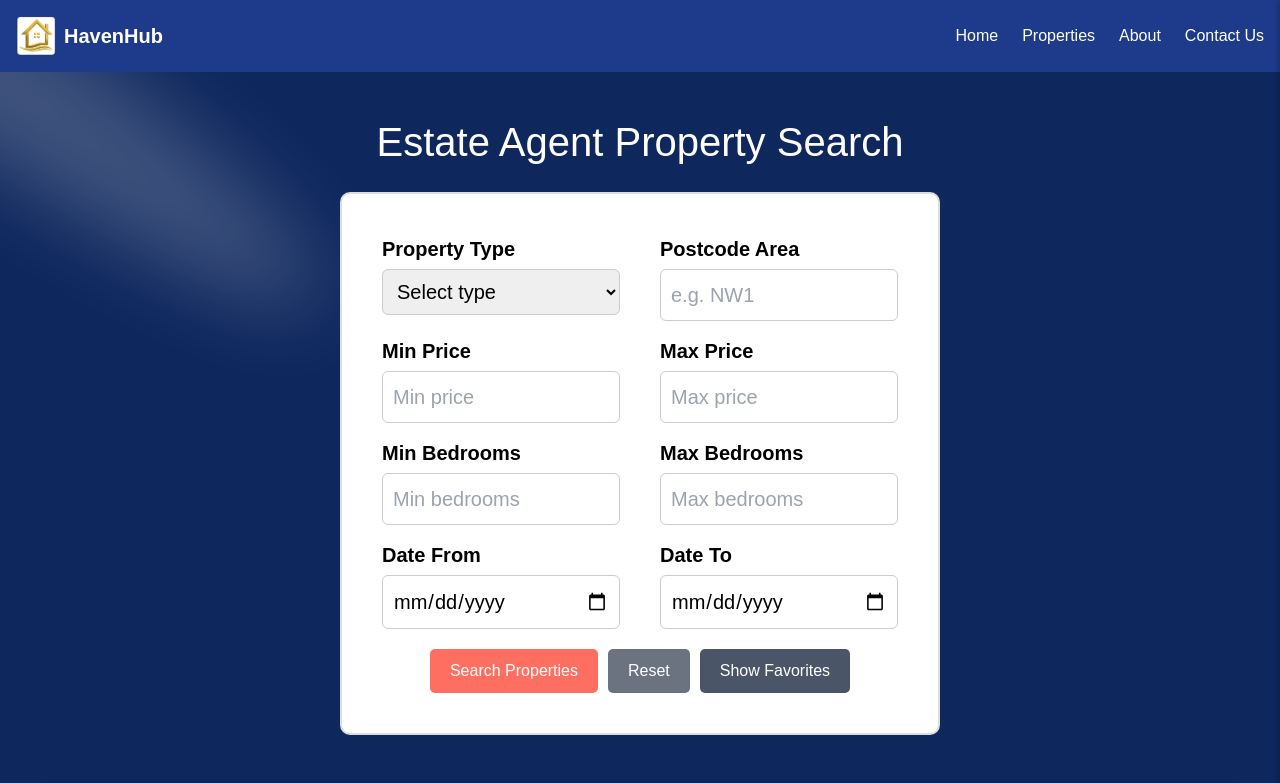
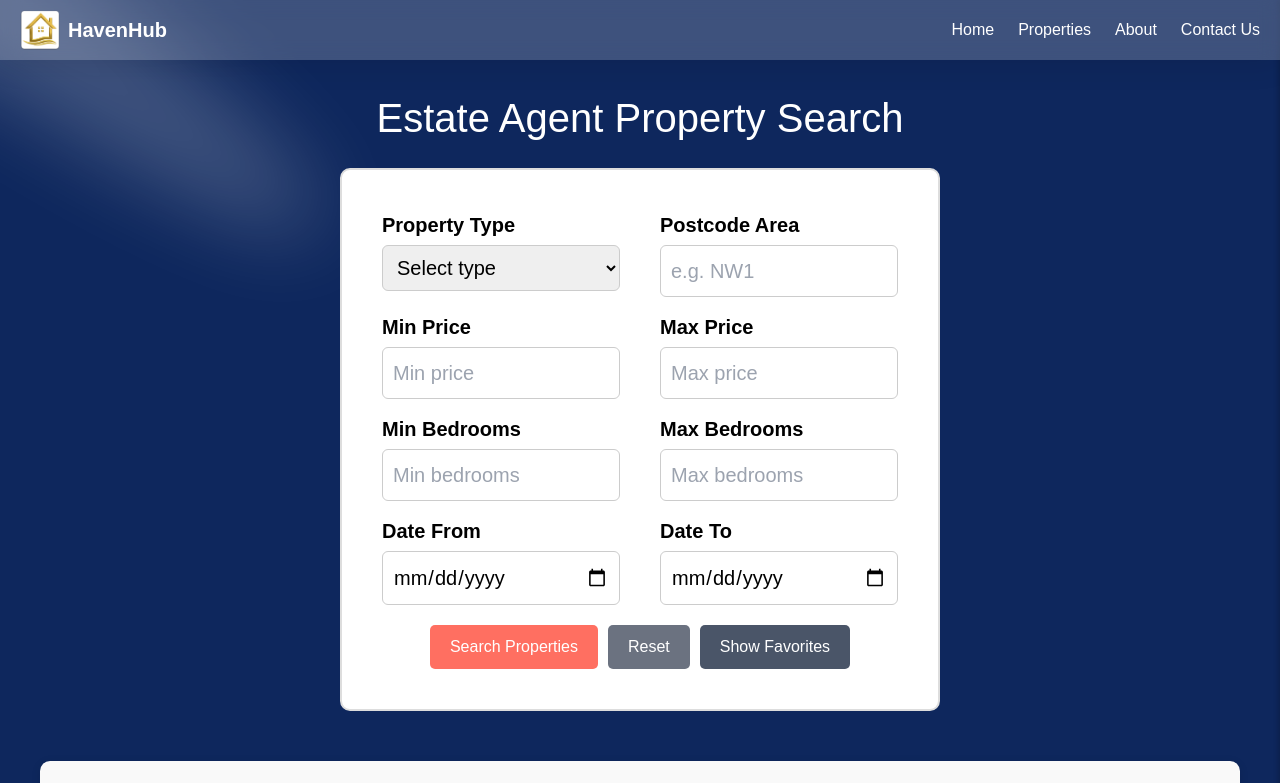
Before and after one commit to lakindudev/Estate-Agent-Client-side-web-application, a React (Vite) app: page /favorites in a window 1280 px wide. Shown: the top 783 px of the page. Built offline with nearby package versions, Linux system fonts and the light colour scheme.

Commit message:
modfy some styles

```diff
--- a/src/App.jsx
+++ b/src/App.jsx
@@ -110,7 +110,7 @@ function App() {
               onRemoveFavorite={toggleFavorite}
               onClearFavorites={clearFavorites}
             >
-              <h1 className="search-head text-white" id="search-area">
+              <h1 className="search-head mt-12 text-white" id="search-area">
                 Estate Agent Property Search
               </h1>
               <SearchForm onSearch={handleSearch} onToggleFavorites={undefined} showFavorites={false}/>
--- a/src/Components/HomePage.jsx
+++ b/src/Components/HomePage.jsx
@@ -1,34 +1,35 @@
-import React from 'react';
-import { useNavigate } from 'react-router-dom';
-import SearchForm from './SearchForm.jsx';
-import { TextGenerateEffect } from './TextGenerateEffect';
-import { InfiniteMovingCards } from './InfiniteMovingCards';
-import { Button } from './MovingBorder.jsx';
+import React from "react";
+import { useNavigate } from "react-router-dom";
+import SearchForm from "./SearchForm.jsx";
+import { TextGenerateEffect } from "./TextGenerateEffect";
+import { InfiniteMovingCards } from "./InfiniteMovingCards";
+import { Button } from "./MovingBorder.jsx";
 
 function HomePage({ onSearch }) {
   const navigate = useNavigate();
 
   // Function to handle the "Search Now" button click
   const handleSearchNowClick = () => {
-    navigate('/favorites'); // Navigate to the /favorites route
+    navigate("/favorites"); // Navigate to the /favorites route
   };
 
   const testimonials = [
     {
       quote: "HavenHub made finding our dream home so easy and stress-free!",
       name: "John & Jane Doe",
-      title: "Homeowners"
+      title: "Homeowners",
     },
     {
       quote: "The team at HavenHub is professional and very helpful.",
       name: "Sarah Smith",
-      title: "Property Investor"
+      title: "Property Investor",
     },
     {
-      quote: "We found the perfect property within our budget. Highly recommend!",
+      quote:
+        "We found the perfect property within our budget. Highly recommend!",
       name: "Michael Brown",
-      title: "First-time Buyer"
-    }
+      title: "First-time Buyer",
+    },
   ];
 
   return (
@@ -67,7 +68,9 @@ function HomePage({ onSearch }) {
         <div className="features-grid">
           <div className="feature-card">
             <h3>Wide Range of Properties</h3>
-            <p>Explore a diverse selection of properties tailored to your needs.</p>
+            <p>
+              Explore a diverse selection of properties tailored to your needs.
+            </p>
           </div>
           <div className="feature-card">
             <h3>Advanced Search Filters</h3>
--- a/src/Components/NavBar.jsx
+++ b/src/Components/NavBar.jsx
@@ -1,26 +1,39 @@
+import React, { useState, useEffect } from "react";
+import { Link } from "react-router-dom";
 import logo from "../images/logo.png";
-import React, { useState } from "react";
-import { Link } from "react-router-dom";
 
 function NavBar() {
   const [isOpen, setIsOpen] = useState(false);
+  const [scrolled, setScrolled] = useState(false);
 
   const toggleMenu = () => {
     setIsOpen(!isOpen);
   };
 
+  useEffect(() => {
+    const handleScroll = () => {
+      if (window.scrollY > 50) {
+        setScrolled(true);
+      } else {
+        setScrolled(false);
+      }
+    };
+
+    window.addEventListener("scroll", handleScroll);
+    return () => {
+      window.removeEventListener("scroll", handleScroll);
+    };
+  }, []);
+
   return (
-    <nav className="bg-blue-900 p-4">
+    <nav className={`nav-bar ${scrolled ? "scrolled" : ""}`}>
       <div className="container mx-auto flex justify-between items-center">
-        <div className="flex items-center ">
+        <div className="flex items-center">
           <img src={logo} alt="Logo" className="h-10 w-10 mr-2" />
           <span className="text-white text-xl font-bold">HavenHub</span>
         </div>
         <div className="block lg:hidden">
-          <button
-            onClick={toggleMenu}
-            className="text-white focus:outline-none"
-          >
+          <button onClick={toggleMenu} className="text-white focus:outline-none">
             <svg
               className="h-6 w-6"
               fill="none"
@@ -37,11 +50,7 @@ function NavBar() {
             </svg>
           </button>
         </div>
-        <ul
-          className={`${
-            isOpen ? "block" : "hidden"
-          } lg:flex lg:items-center lg:space-x-6`}
-        >
+        <ul className={`${isOpen ? "block" : "hidden"} lg:flex lg:items-center lg:space-x-6`}>
           <li>
             <Link to="/" className="text-white hover:text-gray-300">
               Home
--- a/src/index.css
+++ b/src/index.css
@@ -15,13 +15,10 @@ body {
 }
 /* -----------------------------navigation bar styles ----------------------------------------- */
 .nav-bar {
-  margin: 0;
-  padding: 0;
+  height: 60px;
   display: flex;
-  flex-direction: row;
-  background-color: #1c354e;
-  justify-content: space-between;
-  color: white;
+  align-items: center;
+  padding: 0 20px;
 }
 /* Logo styles */
 .logo {
@@ -33,7 +30,7 @@ body {
 .logo-img {
   width: 60px;
   height: 60px;
-  margin-left: 20px;
+  margin-left: 10px;
   padding: 10px;
 }
 /* Logo name styles */
@@ -80,6 +77,46 @@ body {
 /* Show underline on hover */
 .nav-links a:hover::after {
   transform: scaleX(1); /* Scales to full width on hover */
+}
+.nav-bar {
+  position: fixed;
+  top: 0;
+  width: 100%;
+  background: rgba(255, 255, 255, 0.2);
+  backdrop-filter: blur(10px);
+  box-shadow: 0 4px 30px rgba(0, 0, 0, 0.1);
+  z-index: 1000;
+  transition: background 0.3s ease;
+}
+
+.nav-bar.scrolled {
+  background: rgba(255, 255, 255, 0.8);
+}
+
+@media (max-width: 768px) {
+  .nav-bar {
+    flex-direction: column;
+    align-items: flex-start;
+  }
+
+  .nav-links {
+    display: none;
+    flex-direction: column;
+    width: 100%;
+    background-color: rgba(255, 255, 255, 0.8);
+  }
+
+  .nav-links.show {
+    display: flex;
+    position: absolute;
+  }
+
+  .nav-links a {
+    padding: 10px 20px;
+    width: 100%;
+    text-align: left;
+  }
+
 }
 
 /* -----------------------------------------footer styles-------------------------------------------- */
@@ -670,6 +707,8 @@ body {
   margin: 0 auto;
   padding: 20px;
   font-family: Arial, sans-serif;
+  margin-top: 100px;
+
 }
 
 .contact-page h1 {
@@ -746,6 +785,8 @@ textarea {
   padding: 20px;
   font-family: Arial, sans-serif;
   height: 100vh;
+  margin-top: 100px;
+
 }
 
 .about-page h1, .about-page h2 {
@@ -866,6 +907,7 @@ textarea {
   margin: 0 auto;
   max-width: 1400px;
   padding: 20px 0;
+
 }
 
 .testimonials-grid::before,
@@ -1008,30 +1050,7 @@ textarea {
 /*---------------------- Media query for smaller devices----------------------------- */
 /* Responsive styles for devices with max-width of 600px */
 @media (max-width: 600px) {
-  /*=============== Navigation links styles for mobile=========== */
 
-  .nav-bar {
-    flex-direction: column;
-    align-items: flex-start;
-  }
-
-  .nav-links {
-    display: none; /* Hide links by default */
-    flex-direction: column;
-    width: 100%; /* Full width */
-    background-color: #1c354e; /* Match navbar background */
-    padding: 10px 0;
-  }
-
-  .nav-links.show {
-    display: flex; /* Show links when toggled */
-  }
-
-  .nav-links a {
-    padding: 10px 20px;
-    width: 100%; /* Full width for each link */
-    text-align: left; /* Align text to the left */
-  }
 
   /* ================== favourite list styles =========================*/
 
```
Also changed, not shown: 1 other file (tests, documents, lock files or other folders). Lines whose indentation alone changed are shown as unchanged.
